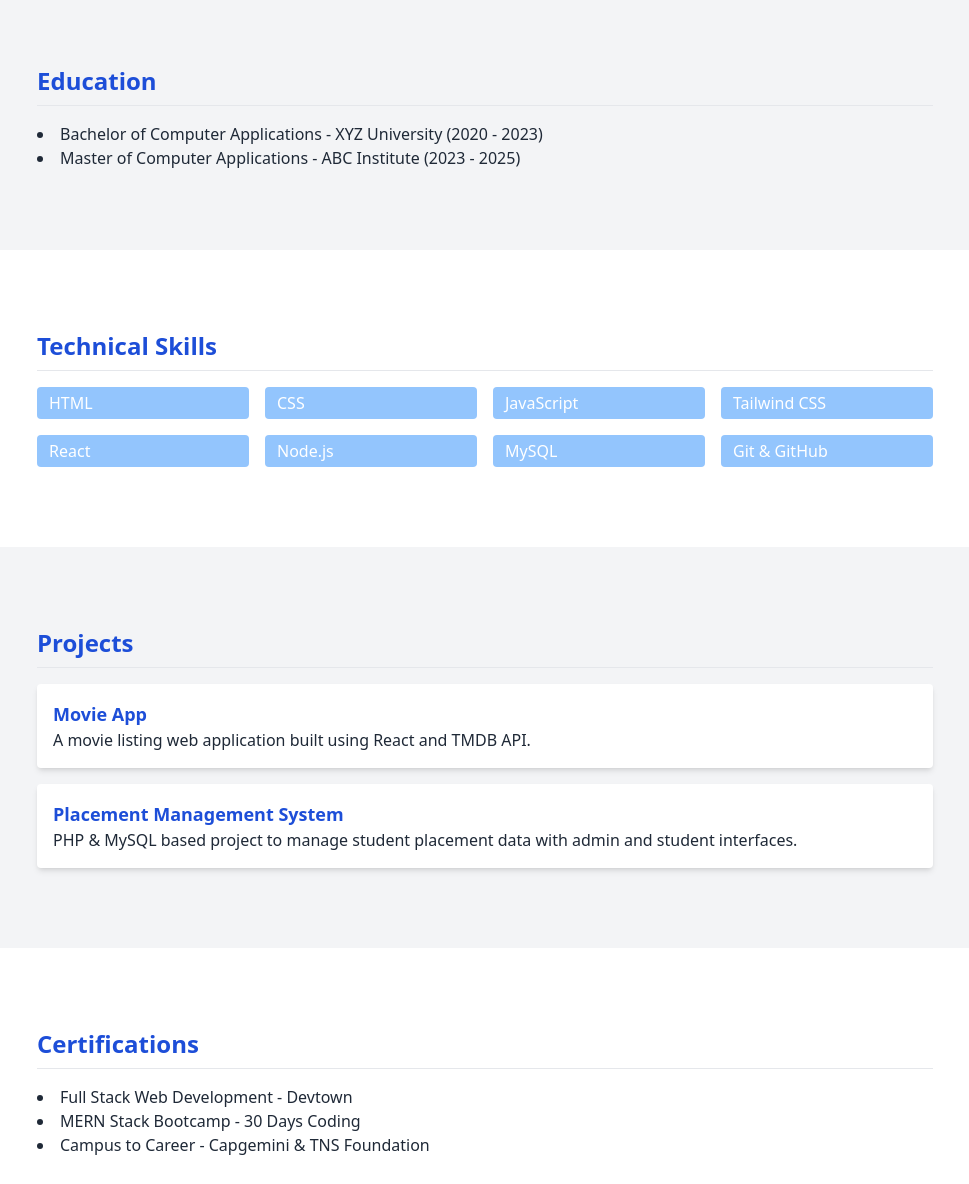
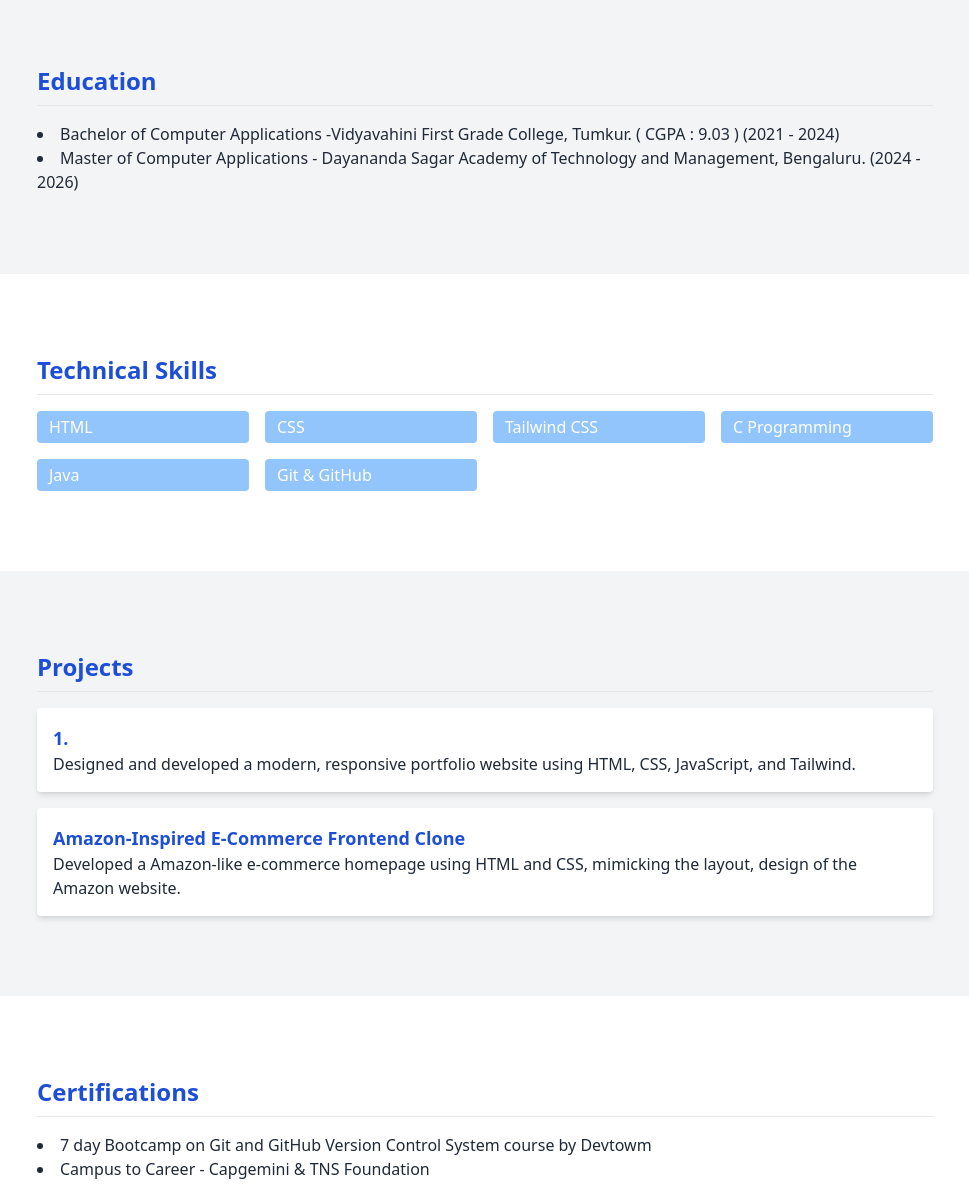
Before and after one commit to Udaytk/Portfolio_Website, a plain HTML site: page index.html in a window 1280 px wide. Shown: the part 1080-2264 px from the top of the page, without its empty margins (155-1124 px from the left). Drawn offline with nearby package versions, Linux system fonts and the light colour scheme.

Commit message:
content edited

```diff
--- a/index.html
+++ b/index.html
@@ -46,7 +46,7 @@
   <section id="home" class="min-h-screen flex flex-col md:flex-row items-center justify-center gap-8 pt-24 text-white">
     <img src="udayimg2.jpg" alt="Developer" class="w-48 h-48 rounded-full shadow-lg">
     <div class="text-center md:text-left">
-      <h2 class="text-4xl font-bold mb-4">Hi, I'm a Web Developer</h2>
+      <h2 class="text-4xl font-bold mb-4">Hi, UDAY T K I'm a Web Developer</h2>
       <p class="text-light">Creating modern, responsive websites using HTML, CSS, JS & Tailwind</p>
     </div>
   </section>
@@ -64,8 +64,8 @@
     <div class="max-w-4xl mx-auto">
       <h2 class="text-2xl font-bold mb-4 border-b pb-2 text-primary">Education</h2>
       <ul class="list-disc list-inside text-gray-800">
-        <li>Bachelor of Computer Applications - XYZ University (2020 - 2023)</li>
-        <li>Master of Computer Applications - ABC Institute (2023 - 2025)</li>
+        <li>Bachelor of Computer Applications -Vidyavahini First Grade College, Tumkur. ( CGPA : 9.03 ) (2021 - 2024)</li>
+        <li>Master of Computer Applications -  Dayananda Sagar Academy of Technology and Management, Bengaluru. (2024 - 2026)</li>
       </ul>
     </div>
   </section>
@@ -77,11 +77,11 @@
       <div class="grid grid-cols-2 md:grid-cols-4 gap-4 text-gray-800">
         <span class="bg-secondary text-white px-3 py-1 rounded">HTML</span>
         <span class="bg-secondary text-white px-3 py-1 rounded">CSS</span>
-        <span class="bg-secondary text-white px-3 py-1 rounded">JavaScript</span>
+
         <span class="bg-secondary text-white px-3 py-1 rounded">Tailwind CSS</span>
-        <span class="bg-secondary text-white px-3 py-1 rounded">React</span>
-        <span class="bg-secondary text-white px-3 py-1 rounded">Node.js</span>
-        <span class="bg-secondary text-white px-3 py-1 rounded">MySQL</span>
+        <span class="bg-secondary text-white px-3 py-1 rounded">C Programming</span>
+        <span class="bg-secondary text-white px-3 py-1 rounded">Java</span>
+
         <span class="bg-secondary text-white px-3 py-1 rounded">Git & GitHub</span>
       </div>
     </div>
@@ -93,12 +93,14 @@
       <h2 class="text-2xl font-bold mb-4 border-b pb-2 text-primary">Projects</h2>
       <ul class="space-y-4 text-gray-800">
         <li class="bg-white p-4 shadow-md rounded">
-          <h3 class="font-semibold text-lg text-primary">Movie App</h3>
-          <p>A movie listing web application built using React and TMDB API.</p>
+          <h3 class="font-semibold text-lg text-primary">1.</h3>
+          <p> Designed and developed a modern, responsive portfolio website using HTML, CSS, JavaScript, and
+            Tailwind.</p>
         </li>
         <li class="bg-white p-4 shadow-md rounded">
-          <h3 class="font-semibold text-lg text-primary">Placement Management System</h3>
-          <p>PHP & MySQL based project to manage student placement data with admin and student interfaces.</p>
+          <h3 class="font-semibold text-lg text-primary">Amazon-Inspired E-Commerce Frontend Clone</h3>
+          <p>Developed a Amazon-like e-commerce homepage using HTML and CSS, mimicking the layout, design of the
+            Amazon website.</p>
         </li>
       </ul>
     </div>
@@ -109,8 +111,8 @@
     <div class="max-w-4xl mx-auto">
       <h2 class="text-2xl font-bold mb-4 border-b pb-2 text-primary">Certifications</h2>
       <ul class="list-disc list-inside text-gray-800">
-        <li>Full Stack Web Development - Devtown</li>
-        <li>MERN Stack Bootcamp - 30 Days Coding</li>
+        <li> 7 day Bootcamp on Git and GitHub Version Control System course by Devtowm</li>
+
         <li>Campus to Career - Capgemini & TNS Foundation</li>
       </ul>
     </div>
```
